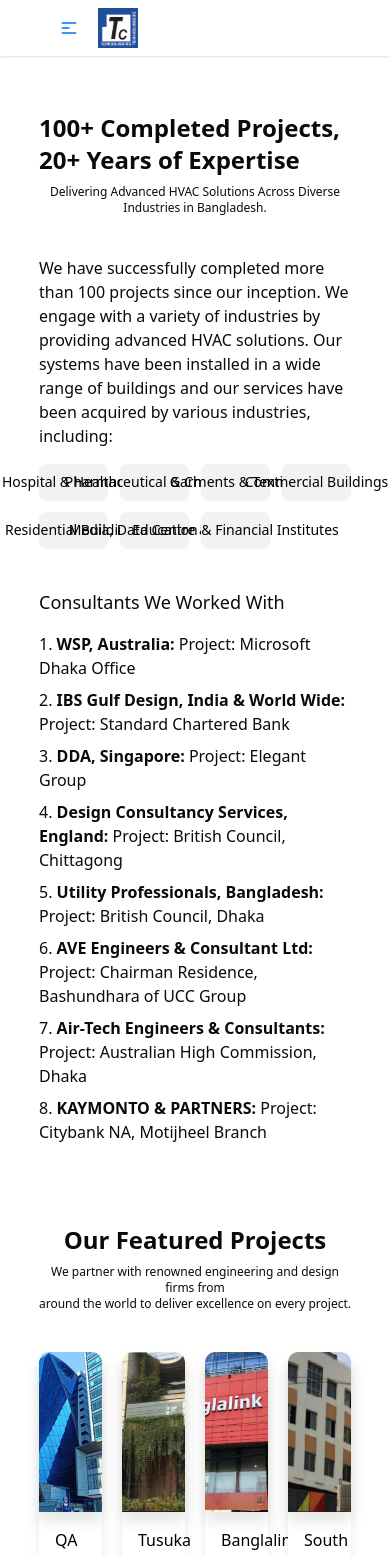
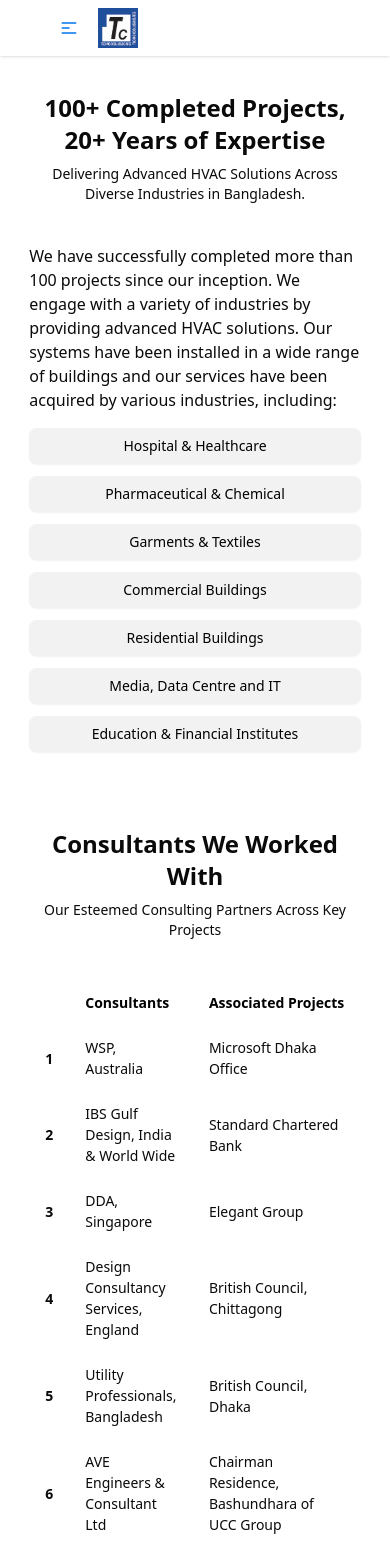
Before and after one commit to khh-Niloy/techno-cool-associates-clp, a Next.js app: page /previous-work in a window 390 px wide. Shown: the top 1556 px of the page. Built offline with nearby package versions, Linux system fonts and the light colour scheme.

Commit message:
responsive-modify: refactor previous work page

```diff
--- /dev/null
+++ b/app/components/PageTitle.jsx
@@ -0,0 +1,12 @@
+import React from "react";
+
+export default function PageTitle({ headTitle, subTitle, width, lgwidth }) {
+  return (
+    <div className="flex flex-col items-center justify-center text-center mb-10 pt-5">
+      <h1 className="lg:text-3xl text-2xl font-semibold">{headTitle}</h1>
+      <p className={`w-[${width}] lg:w-[${lgwidth}] text-sm text-center mt-2`}>
+        {subTitle}
+      </p>
+    </div>
+  );
+}
--- a/app/previous-work/page.jsx
+++ b/app/previous-work/page.jsx
@@ -1,5 +1,6 @@
 import { Button } from "@/components/ui/button";
 import React from "react";
+import PageTitle from "../components/PageTitle";
 
 export default function work() {
   const sectors = [
@@ -83,19 +84,51 @@
     },
   ];
 
+  const consultants = [
+    {
+      consultant: "WSP, Australia",
+      project: "Microsoft Dhaka Office",
+    },
+    {
+      consultant: "IBS Gulf Design, India & World Wide",
+      project: "Standard Chartered Bank",
+    },
+    {
+      consultant: "DDA, Singapore",
+      project: "Elegant Group",
+    },
+    {
+      consultant: "Design Consultancy Services, England",
+      project: "British Council, Chittagong",
+    },
+    {
+      consultant: "Utility Professionals, Bangladesh",
+      project: "British Council, Dhaka",
+    },
+    {
+      consultant: "AVE Engineers & Consultant Ltd",
+      project: "Chairman Residence, Bashundhara of UCC Group",
+    },
+    {
+      consultant: "Air-Tech Engineers & Consultants",
+      project: "Australian High Commission, Dhaka",
+    },
+    {
+      consultant: "KAYMONTO & PARTNERS",
+      project: "Citybank NA, Motijheel Branch",
+    },
+  ];
+
   return (
-    <div className="py-6 sm:py-8 md:py-12 w-[80%] mx-auto">
-      <div className="flex flex-col items-center justify-center mb-10 pt-10">
-        <h1 className="lg:text-3xl text-2xl font-semibold">
-          100+ Completed Projects, 20+ Years of Expertise
-        </h1>
-        <p className="lg:text-sm text-xs text-center mt-2">
-          Delivering Advanced HVAC Solutions Across Diverse Industries in
-          Bangladesh.
-        </p>
-      </div>
+    <div className="py-6 sm:py-8 md:py-12 lg:w-[80%] w-[85%] mx-auto">
+      <PageTitle
+        headTitle={"100+ Completed Projects, 20+ Years of Expertise"}
+        subTitle={
+          "Delivering Advanced HVAC Solutions Across Diverse Industries in Bangladesh."
+        }
+      />
 
-      <div className="">
+      <div>
         <p>
           We have successfully completed more than 100 projects since our
           inception. We engage with a variety of industries by providing
@@ -103,9 +136,10 @@
           range of buildings and our services have been acquired by various
           industries, including:
         </p>
-        <div className="mt-4 grid grid-cols-4 gap-3">
-          {sectors.map((e) => (
+        <div className="mt-4 grid lg:grid-cols-4 md:grid-cols-2 grid-cols-1 gap-3">
+          {sectors.map((e, index) => (
             <Button
+              key={index}
               className="bg-[#F2F2F3] text-black font-normal hover:bg-[#e9e9e9] hover:border
              hover:border-black/10"
             >
@@ -114,62 +148,56 @@
           ))}
         </div>
 
-        <h1 className="mt-10 text-lg font-medium mb-4">
-          Consultants We Worked With
-        </h1>
-        <ol className="list-decimal list-inside space-y-2">
-          <li>
-            <strong>WSP, Australia:</strong> Project: Microsoft Dhaka Office
-          </li>
-          <li>
-            <strong>IBS Gulf Design, India & World Wide:</strong> Project:
-            Standard Chartered Bank
-          </li>
-          <li>
-            <strong>DDA, Singapore:</strong> Project: Elegant Group
-          </li>
-          <li>
-            <strong>Design Consultancy Services, England:</strong> Project:
-            British Council, Chittagong
-          </li>
-          <li>
-            <strong>Utility Professionals, Bangladesh:</strong> Project: British
-            Council, Dhaka
-          </li>
-          <li>
-            <strong>AVE Engineers & Consultant Ltd:</strong> Project: Chairman
-            Residence, Bashundhara of UCC Group
-          </li>
-          <li>
-            <strong>Air-Tech Engineers & Consultants:</strong> Project:
-            Australian High Commission, Dhaka
-          </li>
-          <li>
-            <strong>KAYMONTO & PARTNERS:</strong> Project: Citybank NA,
-            Motijheel Branch
-          </li>
-        </ol>
+        <div className="mt-14">
+          <PageTitle
+            headTitle={"Consultants We Worked With"}
+            subTitle={"Our Esteemed Consulting Partners Across Key Projects"}
+          />
+        </div>
+
+        <div className="overflow-x-auto">
+          <table className="table">
+            <thead>
+              <tr className="text-black font-medium">
+                <th></th>
+                <th>Consultants</th>
+                <th>Associated Projects</th>
+              </tr>
+            </thead>
+            <tbody>
+              {consultants.map(({ consultant, project }, index) => (
+                <tr key={index} className="hover:bg-base-300">
+                  <th>{index + 1}</th>
+                  <td>{consultant}</td>
+                  <td>{project}</td>
+                </tr>
+              ))}
+            </tbody>
+          </table>
+        </div>
       </div>
 
       <div className="flex flex-col items-center justify-center mb-10 pt-20">
-        <h1 className="lg:text-3xl text-2xl font-semibold">
-          Our Featured Projects
-        </h1>
-        <p className="lg:text-sm text-xs text-center mt-2">
-          We partner with renowned engineering and design firms from <br />{" "}
-          around the world to deliver excellence on every project.
-        </p>
+        <PageTitle
+          lgwidth={"60%"}
+          width={"90%"}
+          headTitle={"Our Featured Projects"}
+          subTitle={
+            "We partner with renowned engineering and design firms from around the world to deliver excellence on every project."
+          }
+        />
 
-        <div className="grid grid-cols-4 gap-5 mt-10">
-          {works.map((e) => (
+        <div className="grid lg:grid-cols-4 md:grid-cols-2 grid-cols-1 gap-5 ">
+          {works.map((e, index) => (
             <div
+              key={index}
               className={`card card-compact bg-base-100 hover:scale-[1.03] duration-300 transition-all shadow-lg text-black`}
             >
               <figure className="h-[10rem] drop-shadow-xl relative">
                 <img
                   className="object-cover rounded-t-lg w-full h-[10rem]"
                   src={e.image}
-                  // alt="Shoes"
+                  alt={e.image}
                 />
               </figure>
               <div
```
